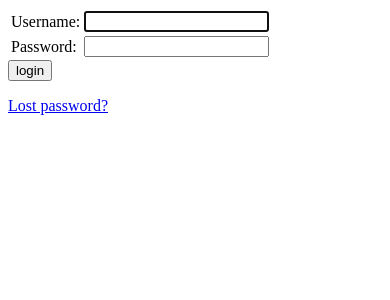
After one commit to 1995YogeshSharma/SampleBlogApp, a Django app: page /home/login/ in a window 390 px wide. The commit adds this page. Shown: the top 300 px of the page. Run offline with Django 3.2, Linux system fonts and the light colour scheme.

Commit message:
Login, Register and Logout functionalities added. Appearance not concerned for now

```diff
--- a/SampleBlogApp/settings.py
+++ b/SampleBlogApp/settings.py
@@ -37,6 +37,8 @@ INSTALLED_APPS = [
     'django.contrib.sessions',
     'django.contrib.messages',
     'django.contrib.staticfiles',
+    'home.apps.HomeConfig',
+    'blog.apps.BlogConfig',
 ]
 
 MIDDLEWARE = [
@@ -119,3 +121,5 @@ USE_TZ = True
 # https://docs.djangoproject.com/en/1.10/howto/static-files/
 
 STATIC_URL = '/static/'
+
+LOGIN_REDIRECT_URL = '/home/'
--- a/SampleBlogApp/urls.py
+++ b/SampleBlogApp/urls.py
@@ -15,8 +15,9 @@ Including another URLconf
 """
 from django.conf.urls import url, include
 from django.contrib import admin
+from django.contrib.auth import views
 
 urlpatterns = [
     url(r'^admin/', admin.site.urls),
-    url(r'^home/', include('home.urls')),
+    url(r'^home/', include('home.urls'), name='home'),
 ]
--- a/home/urls.py
+++ b/home/urls.py
@@ -1,6 +1,10 @@
 from django.conf.urls import url
-from .views import Home
+from .views import *
+from django.contrib.auth import views
 
 urlpatterns = [
     url(r'^$', Home.as_view(), name='home'),
+    url(r'^register/$', Register.as_view(), name='register'),
+    url(r'^login/$', views.login, name='login'),
+    url(r'^logout/$', views.logout, name='logout'),
 ]
--- /dev/null
+++ b/templates/registration/login.html
@@ -0,0 +1,33 @@
+
+{% if form.errors %}
+<p>Your username and password didn't match. Please try again.</p>
+{% endif %}
+
+{% if next %}
+    {% if user.is_authenticated %}
+    <p>Your account doesn't have access to this page. To proceed,
+    please login with an account that has access.</p>
+    {% else %}
+    <p>Please login to see this page.</p>
+    {% endif %}
+{% endif %}
+
+<form method="post" action="{% url 'login' %}">
+{% csrf_token %}
+<table>
+<tr>
+    <td>{{ form.username.label_tag }}</td>
+    <td>{{ form.username }}</td>
+</tr>
+<tr>
+    <td>{{ form.password.label_tag }}</td>
+    <td>{{ form.password }}</td>
+</tr>
+</table>
+
+<input type="submit" value="login" />
+<input type="hidden" name="next" value="{{ next }}" />
+</form>
+
+{# Assumes you setup the password_reset view in your URLconf #}
+<p><a href="#">Lost password?</a></p >
```
Also changed, not shown: home/views.py (+12 -1 lines), templates/registration/register.html (added, +8 -0 lines), templates/welcome.html (+14 -1 lines), db.sqlite3.
